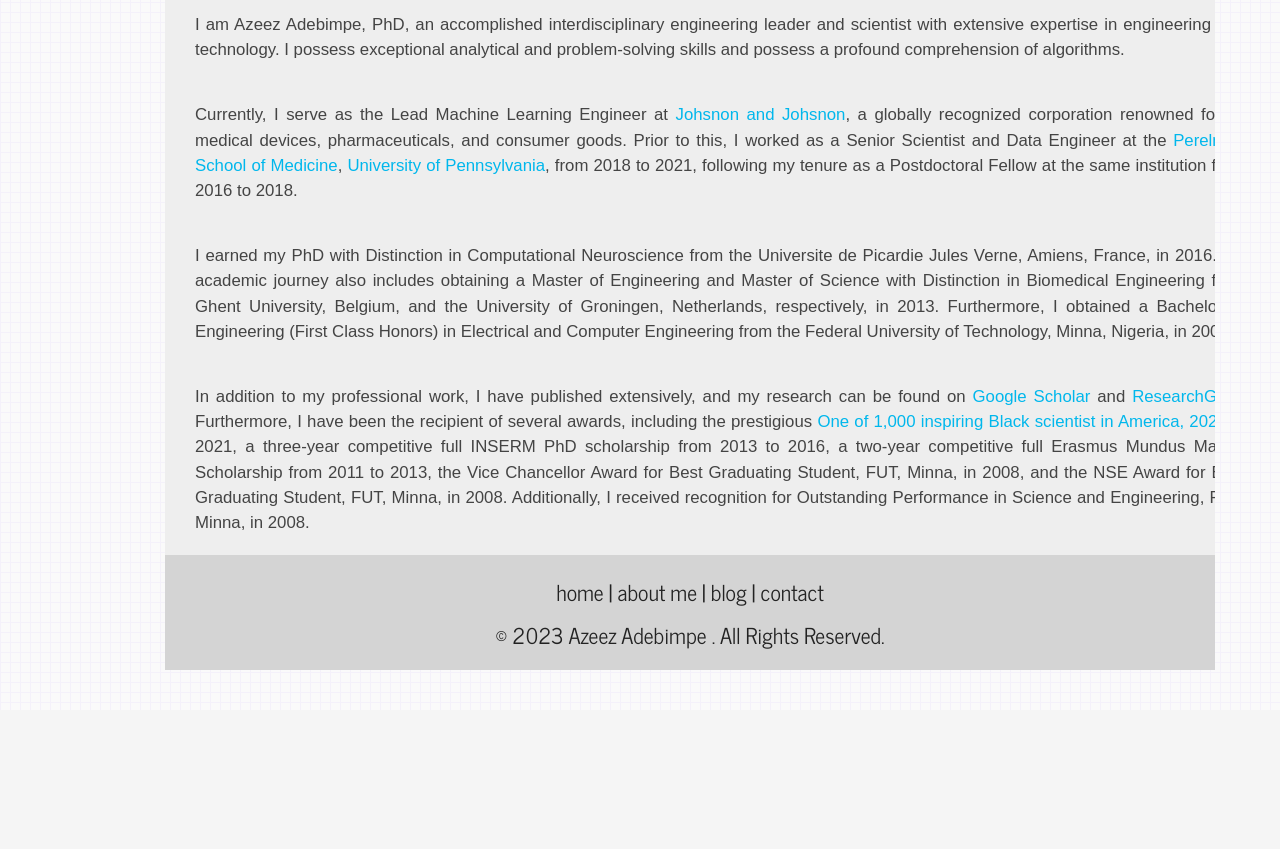
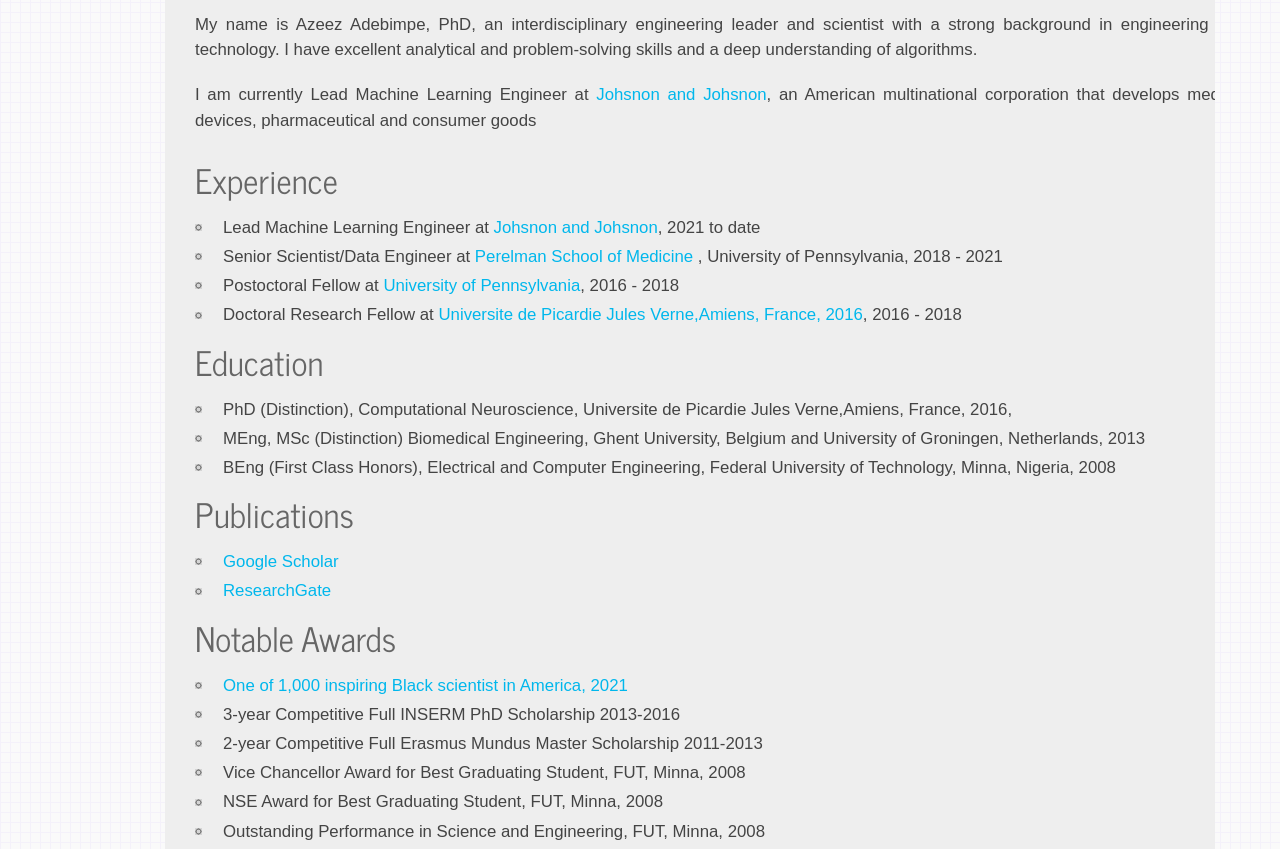
Before and after one commit to a3sha2/a3sha2.github.io, a plain HTML site: page about.html in a window 1280 px wide. Shown: the part 628-1477 px from the top of the page. Before the commit the page ends 1338 px from the top, so only its background shows below. Drawn offline with Linux system fonts and the light colour scheme.

Commit message:
Update about.html

```diff
--- a/about.html
+++ b/about.html
@@ -35,23 +35,35 @@
       <div id="content">
         <h1>About Me</h1>
 
-        <p> I am Azeez Adebimpe, PhD, an accomplished interdisciplinary engineering leader and scientist with extensive expertise in engineering and technology. I possess exceptional analytical and problem-solving skills and possess a profound comprehension of algorithms.</p>
-        <p> </p>
-        <p>Currently, I serve as the Lead Machine Learning Engineer at <a href="https://www.jnj.com/">Johsnon and Johsnon</a>, a globally recognized corporation renowned for its medical devices, pharmaceuticals, and consumer goods. Prior to this,
-          I worked as a Senior Scientist and Data Engineer at the <a href="https://www.pennmedicine.org/">Perelman School of Medicine</a>, <a href="https://www.upenn.edu/">University of Pennsylvania</a>, from 2018 to 2021, following my tenure as a Postdoctoral Fellow at the same institution from 2016 to 2018. </p>
-          <p> </p>
-
-        <p>I earned my PhD with Distinction in Computational Neuroscience from the Universite de Picardie Jules Verne, Amiens, France, in 2016.
-          My academic journey also includes obtaining a Master of Engineering and Master of Science with Distinction in Biomedical Engineering from Ghent University, Belgium, and the University of Groningen, Netherlands, respectively, in 2013.
-          Furthermore, I obtained a Bachelor of Engineering (First Class Honors) in Electrical and Computer Engineering from the Federal University of Technology, Minna, Nigeria, in 2008.</p>
-
-        <p></p>
-
-        <p>In addition to my professional work, I have published extensively, and my research can be found on <a href="https://scholar.google.com/citations?hl=en&user=XqvgDr0AAAAJ">Google Scholar</a> and <a href="https://www.researchgate.net/profile/Azeez-Adebimpe"> ResearchGate</a>.
-          Furthermore, I have been the recipient of several awards, including the prestigious <a href ="https://crosstalk.cell.com/blog/1000-inspiring-black-scientists-in-america">One of 1,000 inspiring Black scientist in America, 2021</a> in 2021,
-          a three-year competitive full INSERM PhD scholarship from 2013 to 2016, a two-year competitive full Erasmus Mundus Master Scholarship from 2011 to 2013, the Vice Chancellor Award for Best Graduating Student, FUT, Minna, in 2008, and the NSE Award for Best Graduating Student, FUT, Minna, in 2008.
-          Additionally, I received recognition for Outstanding Performance in Science and Engineering, FUT, Minna, in 2008. </p>
-
+        <p>My name is Azeez Adebimpe, PhD, an interdisciplinary engineering leader and scientist with a strong background in engineering and technology. I have  excellent analytical and problem-solving skills and a deep understanding of algorithms.</p>
+        <p>I am currently Lead Machine Learning Engineer at  <a href="https://www.jnj.com/">Johsnon and Johsnon</a>, an  American multinational corporation  that develops medical devices, pharmaceutical and consumer goods </p>
+        <h2> Experience </h2>
+        <ul>
+          <li>Lead Machine Learning Engineer at <a href="https://www.jnj.com/">Johsnon and Johsnon</a>, 2021 to date </li>
+          <li>Senior Scientist/Data Engineer  at <a href="https://www.pennmedicine.org/">Perelman School of Medicine</a> , University of Pennsylvania, 2018 - 2021  </li>
+          <li>Postoctoral Fellow at <a href="https://www.upenn.edu/">University of Pennsylvania</a>, 2016 - 2018 </li>
+          <li>Doctoral Research Fellow at <a href="https://www.u-picardie.fr/">Universite de Picardie Jules Verne,Amiens, France, 2016</a>, 2016 - 2018 </li>
+        </ul>
+        <h2> Education </h2>
+        <ul>
+          <li>PhD (Distinction), Computational Neuroscience, Universite de Picardie Jules Verne,Amiens, France, 2016, </li>
+          <li>MEng, MSc (Distinction) Biomedical Engineering, Ghent University, Belgium and University of Groningen, Netherlands, 2013  </li>
+          <li>BEng (First Class Honors), Electrical and Computer Engineering, Federal University of Technology, Minna, Nigeria, 2008</li>
+        </ul>
+        <h2> Publications </h2>
+        <ul>
+          <li> <a href="https://scholar.google.com/citations?hl=en&user=XqvgDr0AAAAJ">Google Scholar</a>  </li>
+          <li> <a href="https://www.researchgate.net/profile/Azeez-Adebimpe"> ResearchGate</a> </li>
+        </ul>
+        <h2> Notable Awards </h2>
+        <ul>
+          <li> <a href ="https://crosstalk.cell.com/blog/1000-inspiring-black-scientists-in-america">One of 1,000 inspiring Black scientist in America, 2021</a></li>
+          <li> 3-year Competitive Full INSERM PhD Scholarship 2013-2016 </li>
+          <li> 2-year Competitive Full  Erasmus Mundus Master Scholarship 2011-2013 </li>
+          <li> Vice Chancellor Award for Best Graduating Student, FUT, Minna, 2008</li>
+          <li> NSE Award for Best Graduating Student, FUT, Minna, 2008 </li>
+          <li> Outstanding Performance in Science and Engineering, FUT, Minna, 2008 </li>
+        </ul>
       </div>
     </div>
     <footer>
```
